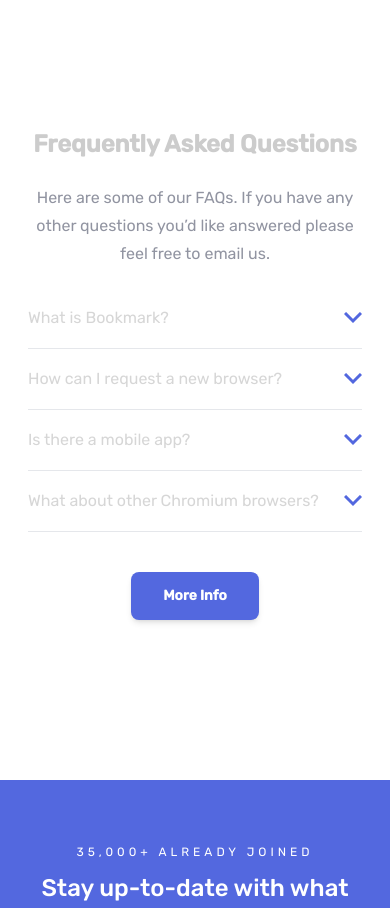
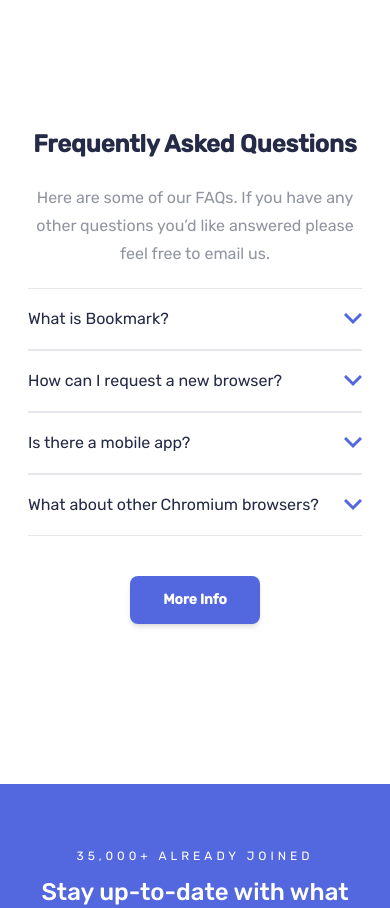
Before and after one commit to FrontendBy-GJ/bookmark-landing-page, a React (Vite) app: page / in a window 390 px wide. Shown: the part 3600-4508 px from the top of the page. Built offline with nearby package versions, Linux system fonts and the light colour scheme.

Commit message:
style: adjust text color, button color

```diff
--- a/src/components/FAQ.jsx
+++ b/src/components/FAQ.jsx
@@ -9,7 +9,7 @@
 
   return (
     <section className="max-w-[1440px] mx-auto grid place-content-center py-40">
-      <div className="px-7 prose max-w-lg">
+      <div className="px-7 prose max-w-lg prose-headings:text-base-200">
         <div className="text-center">
           <h2>Frequently Asked Questions</h2>
           <p className="text-neutral">
@@ -28,7 +28,7 @@
             i={i}
           />
         ))}
-        <button className="btn bg-primary border-none shadow-md block mx-auto mt-10 capitalize px-8">
+        <button className="btn bg-primary shadow-md block mx-auto mt-10 px-8">
           More Info
         </button>
       </div>
@@ -38,26 +38,21 @@
 
 function Dropdown({ faq, onClick, showAnswer, i }) {
   return (
-    <div className="overflow-hidden border-b py-4">
+    <div className="overflow-hidden border-b border-t lg:border-t-0 py-4">
       <div
         onClick={onClick}
         className="flex items-center cursor-pointer justify-between"
       >
-        <h5 className="">{faq.question}</h5>
+        <h5 className="hover:text-secondary flex-1">{faq.question}</h5>
         <svg
           className={`${
-            showAnswer === i ? 'rotate-180' : ''
-          } transition duration-300 ease-in-out`}
+            showAnswer === i ? 'rotate-180 stroke-secondary' : ''
+          } transition duration-300 ease-in-out stroke-primary`}
           xmlns="http://www.w3.org/2000/svg"
           width="18"
           height="12"
         >
-          <path
-            fill="none"
-            stroke={`${showAnswer === i ? 'hsl(0, 94%, 66%)' : '#5267DF'}`}
-            strokeWidth="3"
-            d="M1 1l8 8 8-8"
-          />
+          <path fill="none" strokeWidth="3" d="M1 1l8 8 8-8" />
         </svg>
       </div>
 
--- a/src/index.css
+++ b/src/index.css
@@ -17,6 +17,9 @@
   .btn {
     @apply border-transparent text-white;
   }
+  .btn:hover {
+    @apply bg-white text-primary border-2 border-primary;
+  }
   .btn-outline:hover {
     @apply text-secondary bg-white border-2 border-secondary;
   }
```
